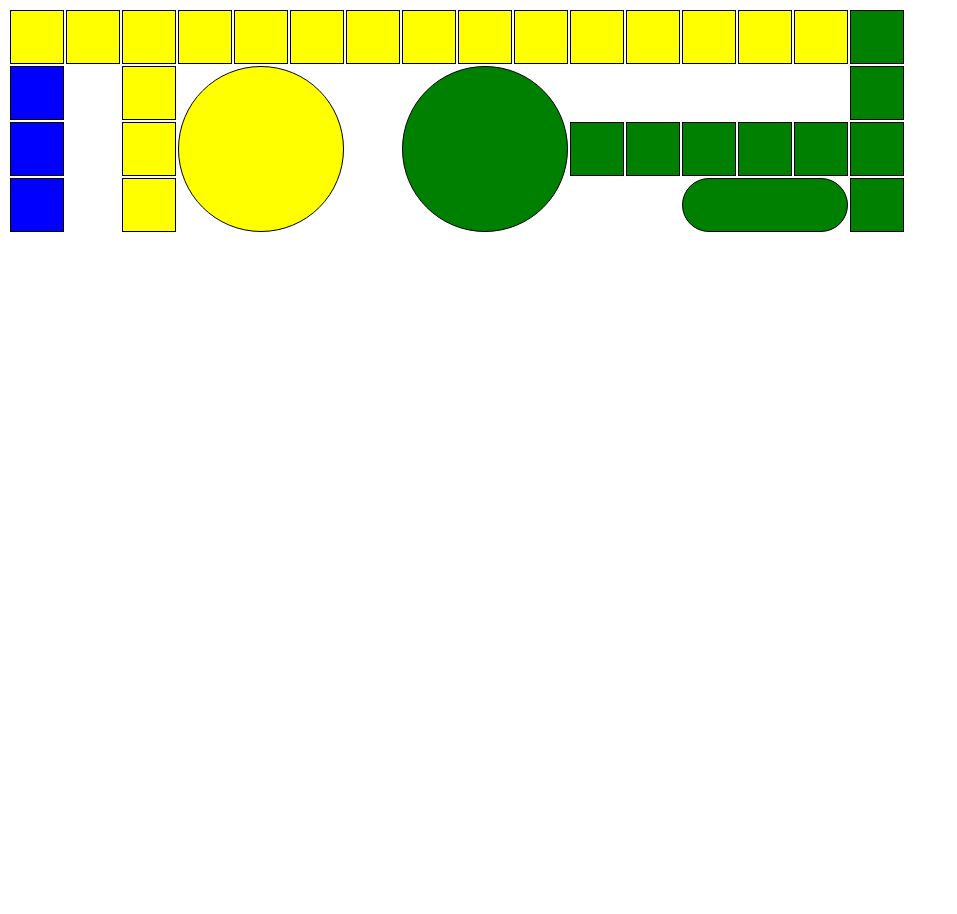
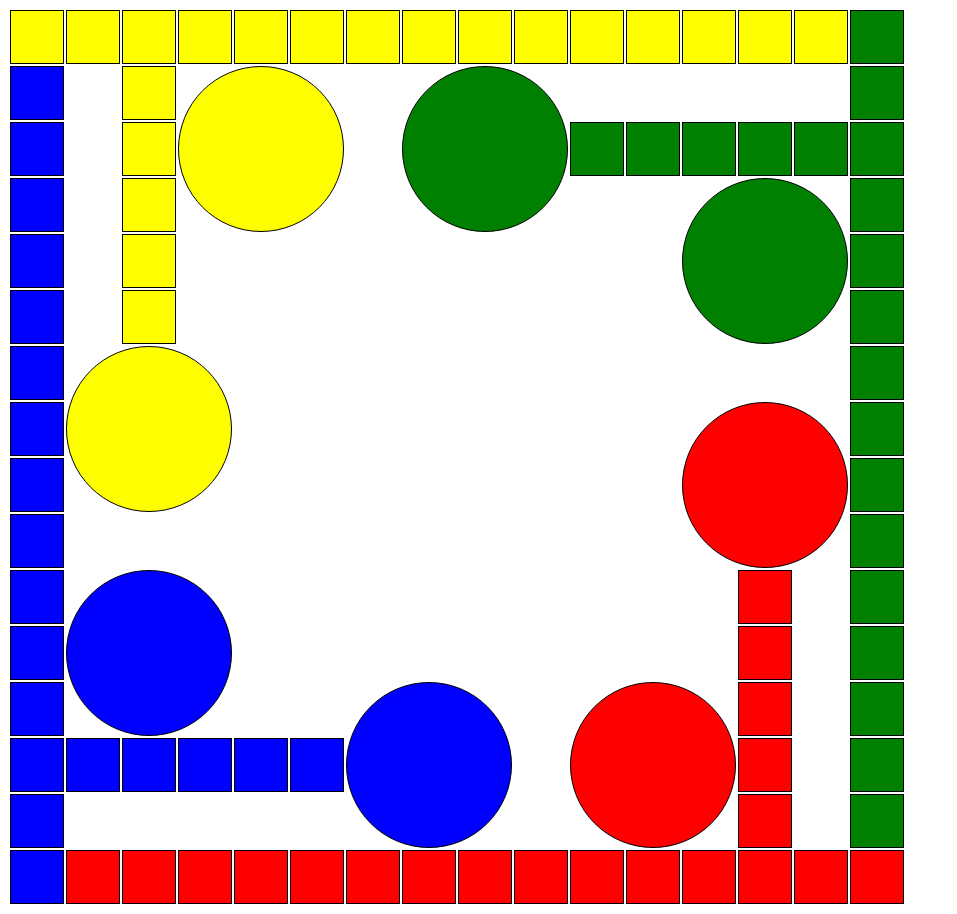
Before and after one commit to SAParfitt/WebSorry, a React app in the folder ui/: page / in a window 1280 px wide. Shown: the whole page, without its empty margins (0-957 px from the left). Before the commit the page ends 800 px from the top, so only its background shows below. Built offline with nearby package versions, Linux system fonts and the light colour scheme.

Commit message:
Full Board Array

```diff
--- a/ui/src/index.css
+++ b/ui/src/index.css
@@ -24,7 +24,7 @@ td.blue {
 	background-color: blue;
 }
 
-td.space {
+td.blank {
 	border: none;
 }
 
--- a/ui/src/index.js
+++ b/ui/src/index.js
@@ -2,62 +2,59 @@ import React from 'react';
 import ReactDOM from 'react-dom';
 import './index.css';
 
+const TYPE = 0;
+const SP = 0; //Space
+const SL = 1; //Slide
+const SF = 2; //Safety
+const HO = 3; //Home
+const ST = 4; //Start
+const BK = 5; //BKank
+const HI = 6; //Hidden
+
+const COLOR = 1;
+const YE = 0; //Yellow
+const GR = 1; //Green
+const RD = 2; //Red
+const BL = 3; //Blue
 const colors = ['yellow', 'green', 'red', 'blue'];
-const symbols = ['&#x25b6;', '&#x25ad;', '&#x25ef;'];
-
-function cell(color, symbol) {
-  return {
-    color: color,
-    symbol: symbol,
-  };
-}
-
-function safety(color) {
-  return {
-    color: color,
-    safety: true,
-  };
-}
-
-function home(color) {
-  return {
-    color: color,
-    home: true,
-  };
-}
-
-function start(color) {
-  return {
-    color: color,
-    start: true,
-  };
-}
-
-function space(length) {
-  return {
-    color: 'space',
-    space: length,
-  };
-}
 
 const boardLayout = [
-  [cell(0), cell(0), cell(0), cell(0), cell(0), cell(0), cell(0), cell(0), cell(0), cell(0), cell(0), cell(0), cell(0), cell(0), cell(0), cell(1)],
-  [cell(3), space(1), safety(0), start(0), space(1), home(1), space(5), cell(1)],
-  [cell(3), space(1), safety(0), space(1), safety(1), safety(1), safety(1), safety(1), safety(1), cell(1)],
-  [cell(3), space(1), safety(0), space(1), space(2), start(1), cell(1)],
-
+  [[SP, YE], [SL, YE], [SL, YE], [SL, YE], [SL, YE], [SP, YE], [SP, YE], [SP, YE], [SP, YE], [SP, YE], [SP, YE], [SP, YE], [SP, YE], [SP, YE], [SP, YE], [SP, GR]],
+  [[SP, BL], [BK, BK], [SF, YE], [ST, YE], [HI, BK], [HI, BK], [BK, BK], [HO, GR], [HI, BK], [HI, BK], [BK, BK], [BK, BK], [BK, BK], [BK, BK], [BK, BK], [SP, GR]],
+  [[SP, BL], [BK, BK], [SF, YE], [HI, BK], [HI, BK], [HI, BK], [BK, BK], [HI, BK], [HI, BK], [HI, BK], [SF, GR], [SF, GR], [SF, GR], [SF, GR], [SF, GR], [SP, GR]],
+  [[SP, BL], [BK, BK], [SF, YE], [HI, BK], [HI, BK], [HI, BK], [BK, BK], [HI, BK], [HI, BK], [HI, BK], [BK, BK], [BK, BK], [ST, GR], [HI, BK], [HI, BK], [SP, GR]],
+  [[SP, BL], [BK, BK], [SF, YE], [BK, BK], [BK, BK], [BK, BK], [BK, BK], [BK, BK], [BK, BK], [BK, BK], [BK, BK], [BK, BK], [HI, BK], [HI, BK], [HI, BK], [SP, GR]],
+  [[SP, BL], [BK, BK], [SF, YE], [BK, BK], [BK, BK], [BK, BK], [BK, BK], [BK, BK], [BK, BK], [BK, BK], [BK, BK], [BK, BK], [HI, BK], [HI, BK], [HI, BK], [SP, GR]],
+  [[SP, BL], [HO, YE], [HI, BK], [HI, BK], [BK, BK], [BK, BK], [BK, BK], [BK, BK], [BK, BK], [BK, BK], [BK, BK], [BK, BK], [BK, BK], [BK, BK], [BK, BK], [SP, GR]],
+  [[SP, BL], [HI, BK], [HI, BK], [HI, BK], [BK, BK], [BK, BK], [BK, BK], [BK, BK], [BK, BK], [BK, BK], [BK, BK], [BK, BK], [ST, RD], [HI, BK], [HI, BK], [SP, GR]],
+  [[SP, BL], [HI, BK], [HI, BK], [HI, BK], [BK, BK], [BK, BK], [BK, BK], [BK, BK], [BK, BK], [BK, BK], [BK, BK], [BK, BK], [HI, BK], [HI, BK], [HI, BK], [SP, GR]],
+  [[SP, BL], [BK, BK], [BK, BK], [BK, BK], [BK, BK], [BK, BK], [BK, BK], [BK, BK], [BK, BK], [BK, BK], [BK, BK], [BK, BK], [HI, BK], [HI, BK], [HI, BK], [SP, GR]],
+  [[SP, BL], [ST, BL], [HI, BK], [HI, BK], [BK, BK], [BK, BK], [BK, BK], [BK, BK], [BK, BK], [BK, BK], [BK, BK], [BK, BK], [BK, BK], [SF, RD], [BK, BK], [SP, GR]],
+  [[SP, BL], [HI, BK], [HI, BK], [HI, BK], [BK, BK], [BK, BK], [BK, BK], [BK, BK], [BK, BK], [BK, BK], [BK, BK], [BK, BK], [BK, BK], [SF, RD], [BK, BK], [SP, GR]],
+  [[SP, BL], [HI, BK], [HI, BK], [HI, BK], [BK, BK], [BK, BK], [HO, BL], [HI, BK], [HI, BK], [BK, BK], [HO, RD], [HI, BK], [HI, BK], [SF, RD], [BK, BK], [SP, GR]],
+  [[SP, BL], [SF, BL], [SF, BL], [SF, BL], [SF, BL], [SF, BL], [HI, BK], [HI, BK], [HI, BK], [BK, BK], [HI, BK], [HI, BK], [HI, BK], [SF, RD], [BK, BK], [SP, GR]],
+  [[SP, BL], [BK, BK], [BK, BK], [BK, BK], [BK, BK], [BK, BK], [HI, BK], [HI, BK], [HI, BK], [BK, BK], [HI, BK], [HI, BK], [HI, BK], [SF, RD], [BK, BK], [SP, GR]],
+  [[SP, BL], [SP, RD], [SP, RD], [SP, RD], [SP, RD], [SP, RD], [SP, RD], [SP, RD], [SP, RD], [SP, RD], [SP, RD], [SP, RD], [SP, RD], [SP, RD], [SP, RD], [SP, RD]]
 ];
 
 
 function Square(props) {
-  let info = boardLayout[props.x][props.y];
+  let cell = boardLayout[props.x][props.y];
 
-  if (info.space) {
-    return (<td className="space" colspan={info.space}/>);
-  } else if (info.start || info.home) {
-    return (<td className={colors[info.color] + ' home'} colspan="3" rowspan="3" onClick={()=> props.onClick(props.x, props.y)} />);
-  } else {
-    return (<td className={colors[info.color]} onClick={()=> props.onClick(props.x, props.y)} />);
+  switch (cell[TYPE]) {
+    case SP:
+    case SL:
+    case SF:
+      return (<td className={colors[cell[COLOR]]} onClick={()=> props.onClick(props.x, props.y)}/>);
+    case HO:
+    case ST:
+      return (<td className={colors[cell[COLOR]] + ' home'} colspan = "3" rowspan = "3" onClick={()=> props.onClick(props.x, props.y)}/>);
+    case BK:
+      return (<td className="blank"/>);
+    case HI:
+      return null;
+    default:
+      return (<td/>);
   }
 
 }
```
Also changed, not shown: ui/src/index-andy.js (added, +111 -0 lines).
